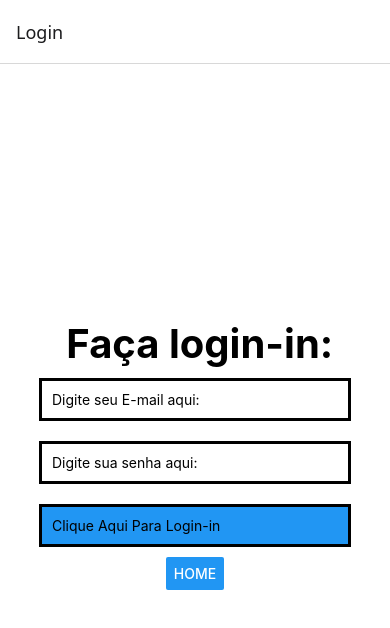
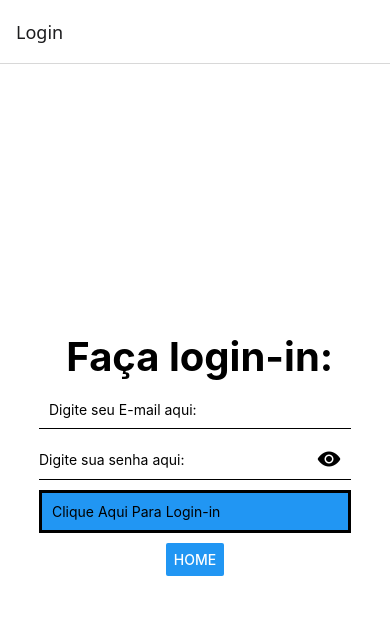
Before and after one commit to JoaoPedroVidal9/LoginApp, a React Native app: screen /Login in a window 390 px wide. Shown: the top 628 px of the page. Built offline with nearby package versions, Linux system fonts and the light colour scheme.

Commit message:
Final da aula dos Icones

```diff
--- a/src/screens/login.js
+++ b/src/screens/login.js
@@ -9,11 +9,13 @@ import {
   Button,
 } from "react-native";
 import api from "../axios/axios";
+import Ionicons from '@expo/vector-icons/Ionicons';
 
 export default function Login({ navigation }) {
   const [user, setUser] = useState({
     email: "",
     password: "",
+    showPassword:true,
     });
 
   async function handleLogin() {
@@ -41,15 +43,20 @@ export default function Login({ navigation }) {
           setUser({ ...user, email: value });
         }}
       />
+      <View style={styles.passCont}>
         <TextInput
-        style={styles.inputi}
+        style={styles.passwordInput}
           placeholder="Digite sua senha aqui:"
-        secureTextEntry={true}
+          secureTextEntry={user.showPassword?true:false}
           value={user.password}
           onChangeText={(value) => {
             setUser({ ...user, password: value });
           }}
         />
+        <TouchableOpacity onPress={()=> setUser({...user, showPassword : !user.showPassword})}>
+        <Ionicons  name={user.showPassword?"eye":"eye-off"} size={24} color="black" />
+        </TouchableOpacity>
+      </View>
       <TouchableOpacity onPress={handleLogin} style={styles.botao}>
         <Text>Clique Aqui Para Login-in</Text>
       </TouchableOpacity>
@@ -102,11 +109,10 @@ const styles = StyleSheet.create({
     fontSize:30
   },
   inputi:{
-    borderWidth:3,
-    borderColor:'black',
     width:'80%',
     padding:10,
-    marginVertical:10
+    marginVertical:10,
+    borderBottomWidth:1,
   },
   botao:{
     borderWidth:3,
@@ -114,5 +120,17 @@ const styles = StyleSheet.create({
     width:'80%',
     padding:10,
     marginVertical:10
+},
+  passCont:{
+    flexDirection:'row',
+    alignItems:"center",
+    width:"80%",
+    paddingRight:"10px",
+    borderBottomWidth:1,
+  },
+  passwordInput:{
+    flex:1,
+    height:40,
+
   }
 });
```
Lines whose indentation alone changed are shown as unchanged.
